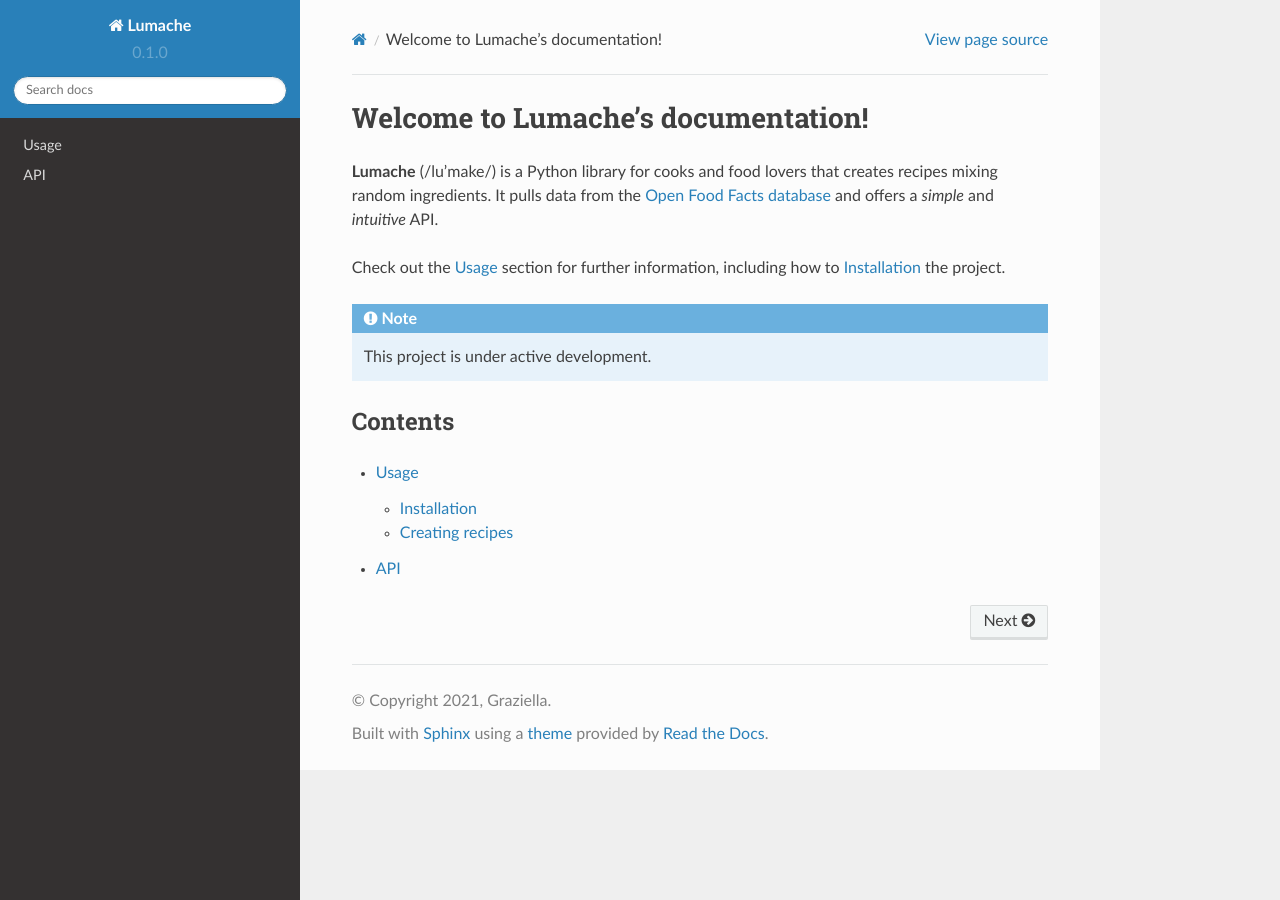
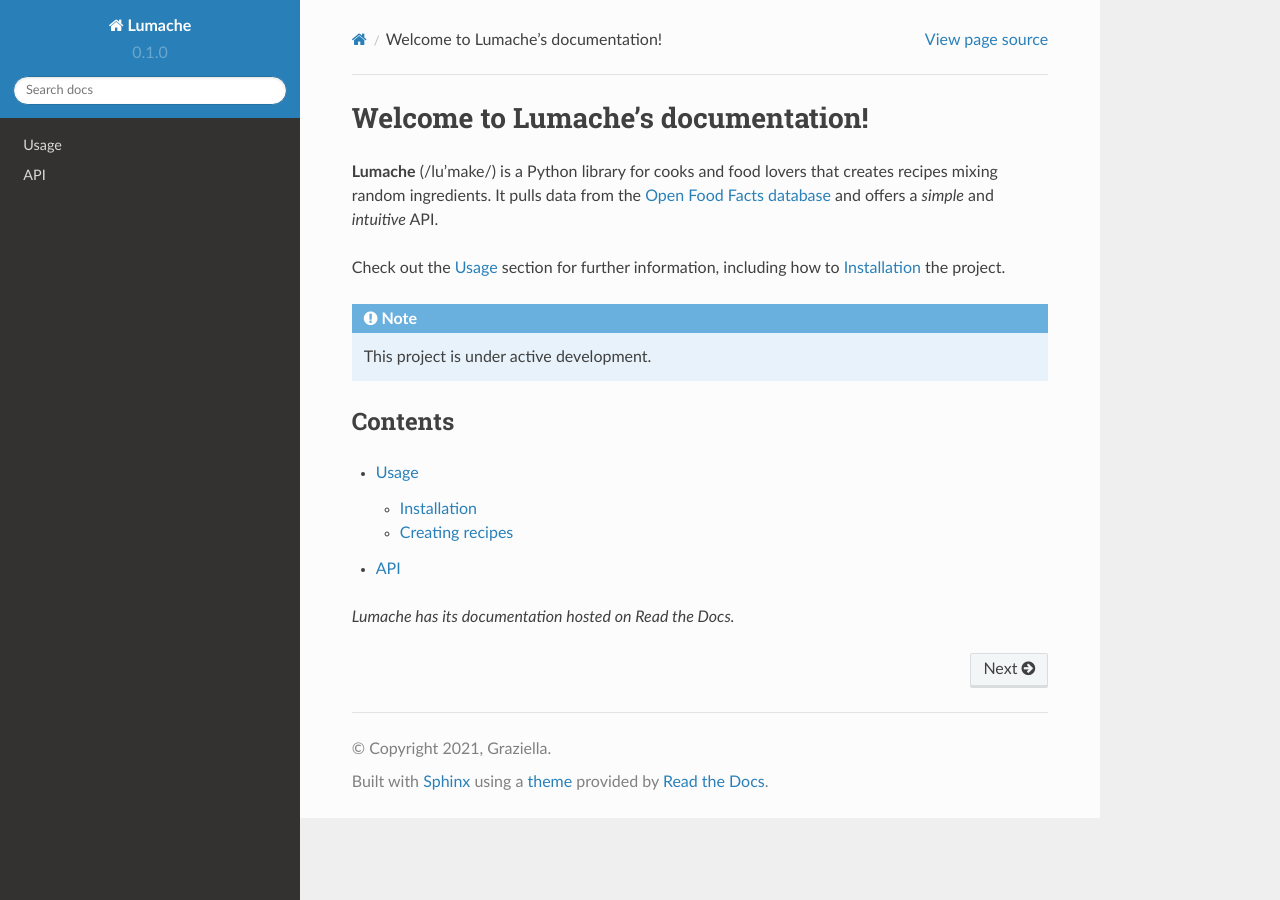
Before and after one commit to aguennoune/rtd-tutorial, a Sphinx documentation site: the page built from docs/source/index.rst, in a window 1280 px wide. Built offline with Sphinx 7.4.7 and the Read the Docs theme 2.0.0, drawn with Linux system fonts in a browser that asks for light colours.

Commit message:
Update index.rst

```diff
--- a/docs/source/index.rst
+++ b/docs/source/index.rst
@@ -20,3 +20,5 @@ Contents
 
    usage
    api
+
+*Lumache has its documentation hosted on Read the Docs.*
```
